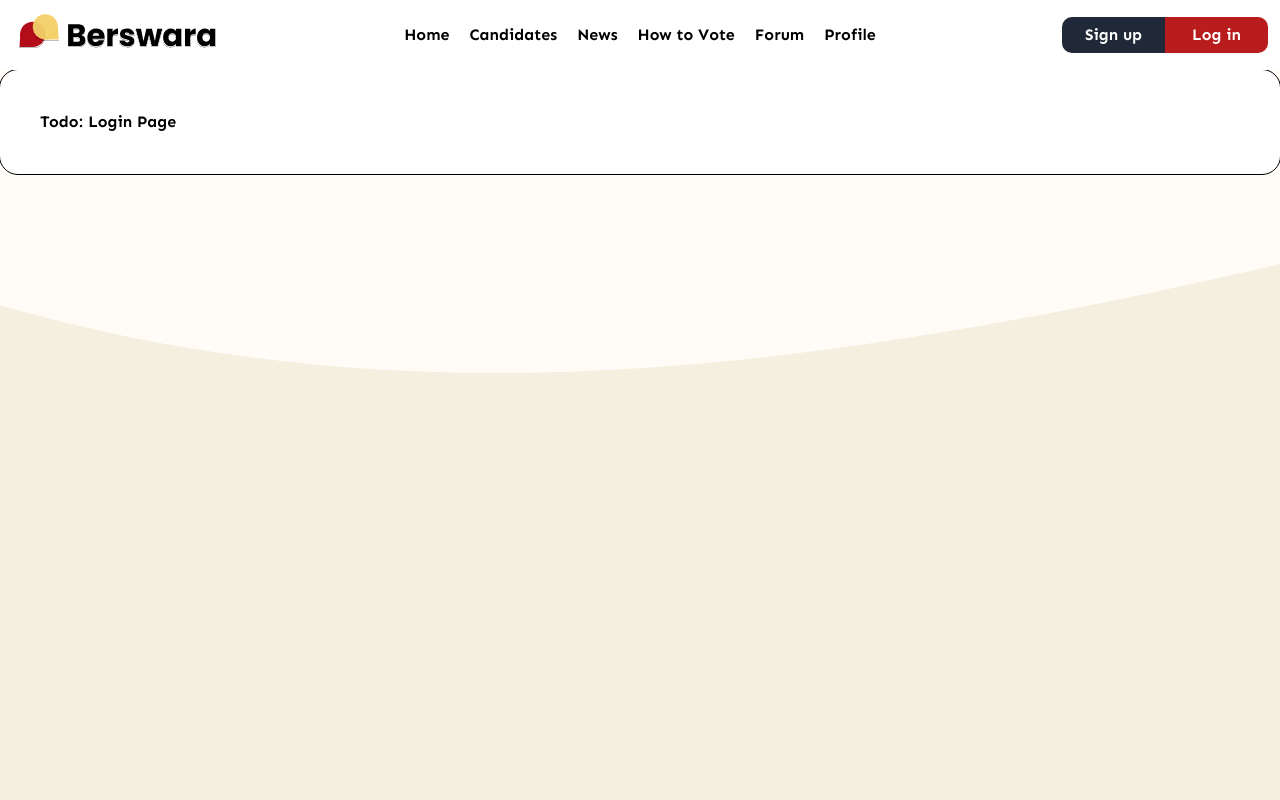
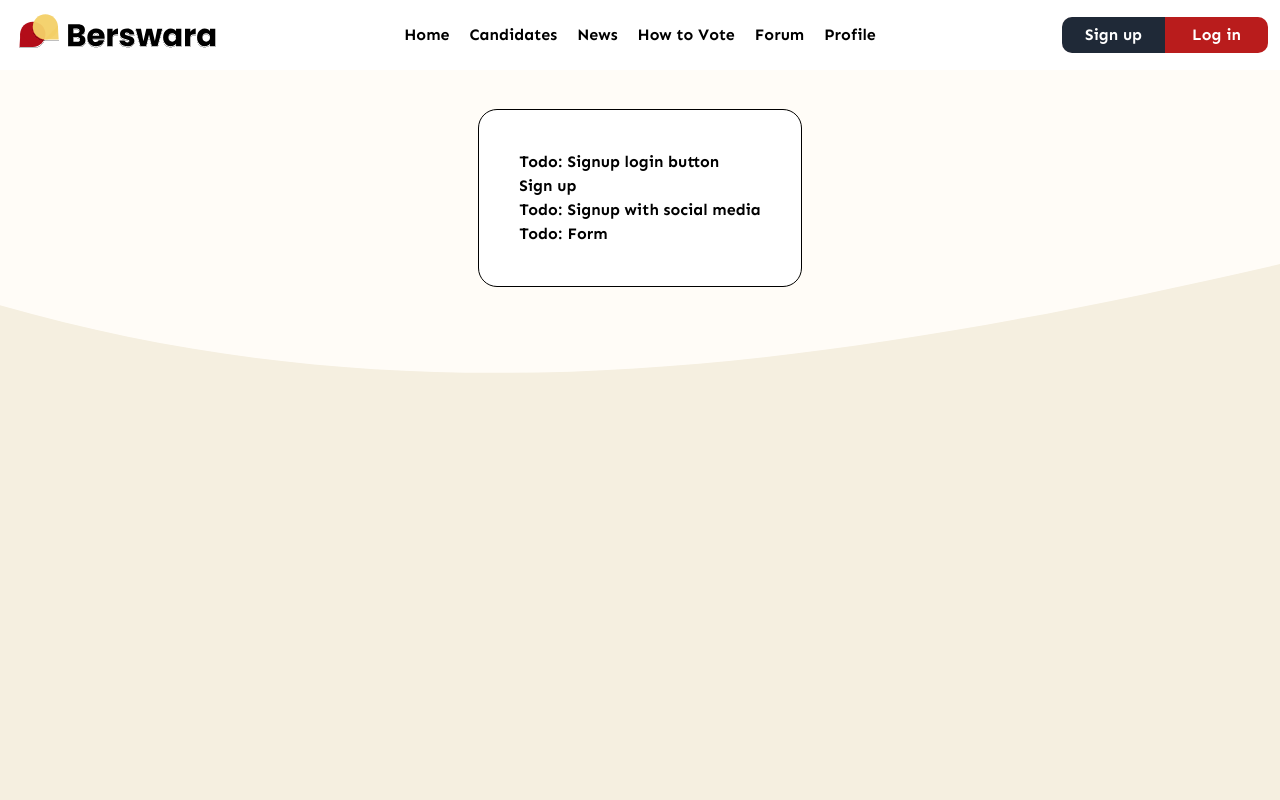
Before and after one commit to workshop-se/berswara-front, a Next.js app: page /auth/login in a window 1280 px wide. Shown: the top 800 px of the page. Built offline with nearby package versions, Linux system fonts and the light colour scheme.

Commit message:
feat: init login jobs

```diff
--- a/src/app/auth/login/page.tsx
+++ b/src/app/auth/login/page.tsx
@@ -1,9 +1,18 @@
 import FormCard from '@/components/FormCard';
 export default function Page() {
   return (
-    <main className="">
+    <main className="flex justify-center p-[40px]">
       <FormCard>
-        Todo: Login Page
+        <div>
+          Todo: Signup login button
+        </div>
+        <h1>Sign up</h1>
+        <div>
+          Todo: Signup with social media
+        </div>
+        <div>
+          Todo: Form
+        </div>
       </FormCard>
     </main>
   );
```
